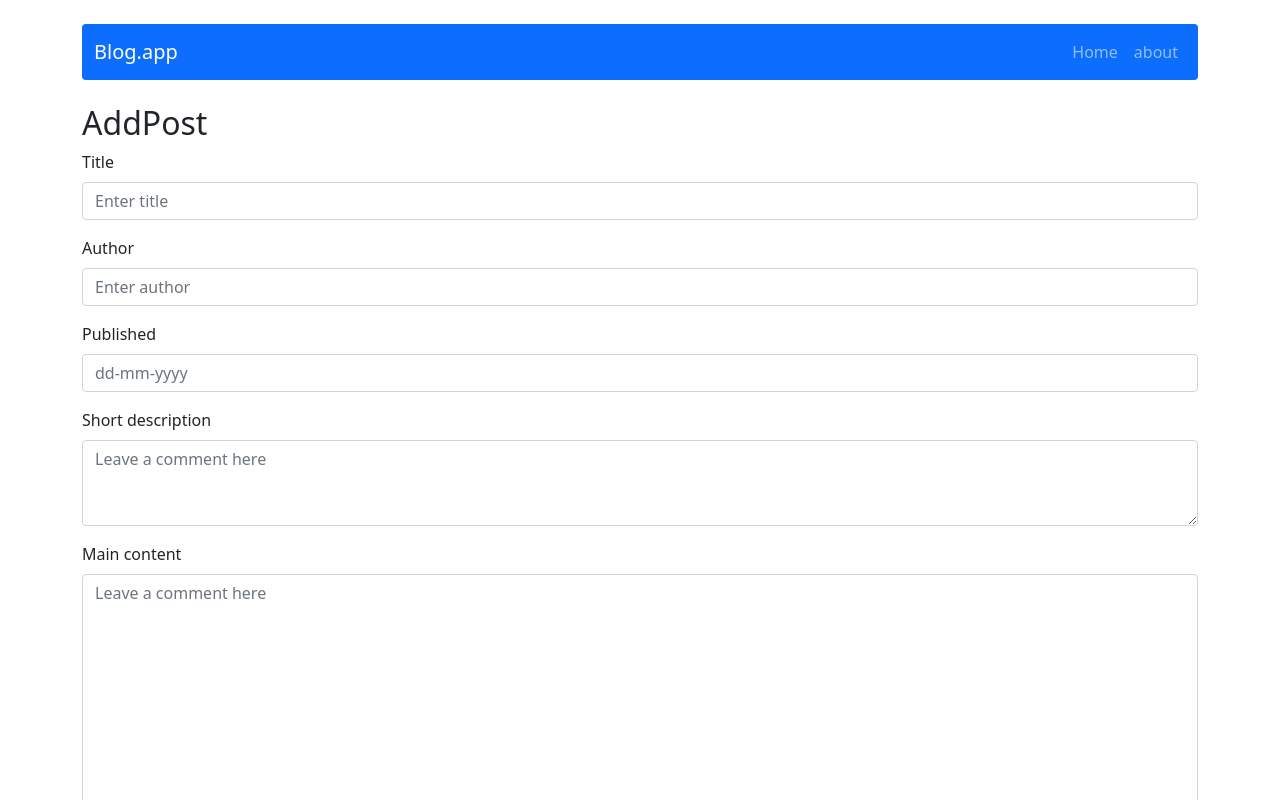
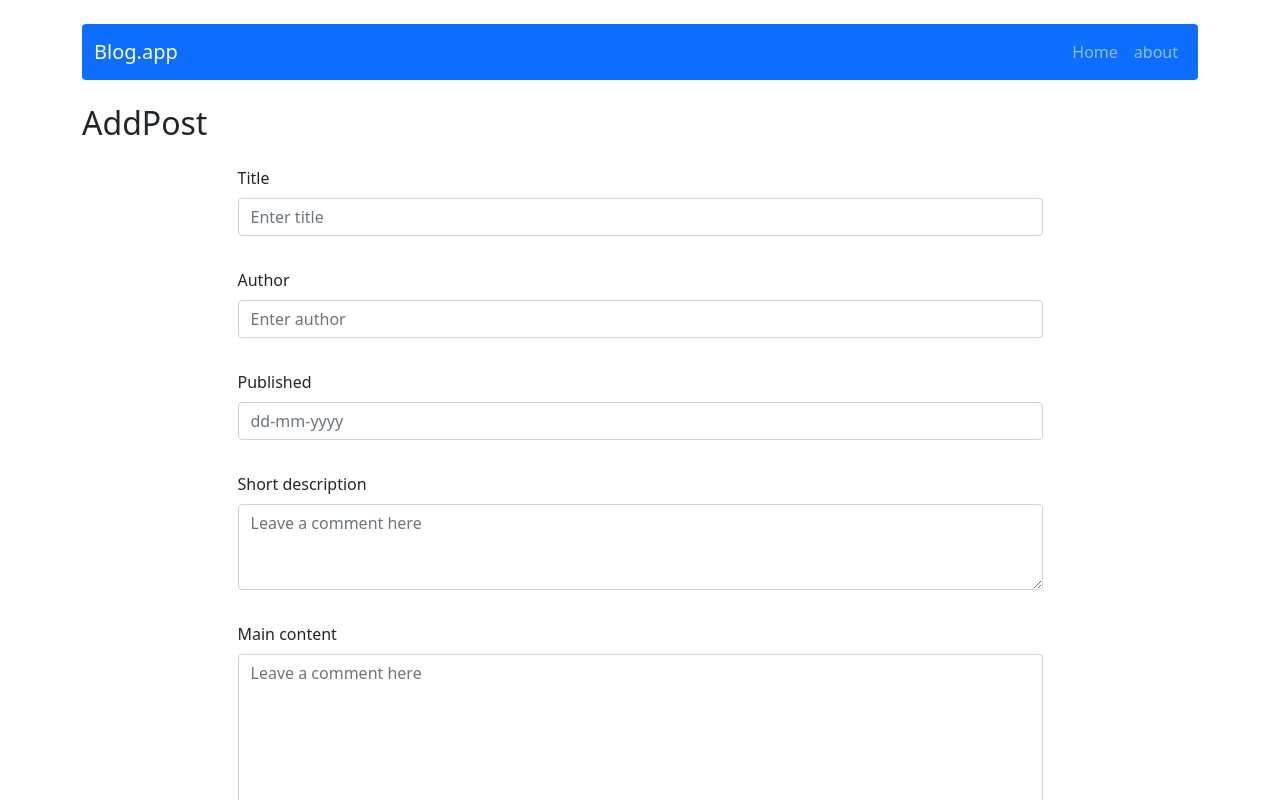
Before and after one commit to MichalWiaderkowicz/react-bolg, a React (Create React App) app: page /post/add in a window 1280 px wide. Shown: the top 800 px of the page. Built offline with nearby package versions, Linux system fonts and the light colour scheme.

Commit message:
add onChange to inputs in AddPostForm

```diff
--- a/src/components/Features/AddPostForm/AddPostForm.js
+++ b/src/components/Features/AddPostForm/AddPostForm.js
@@ -1,37 +1,58 @@
+import { useState } from "react";
 import { Button, Form } from "react-bootstrap";
 
 const AddPostForm = () => {
+  const [title, setTitle] = useState("");
+  const [author, setAuthor] = useState("");
+  const [publishedDate, setPublishedDate] = useState("");
+  const [shortDescription, setShortDescription] = useState("");
+  const [content, setContent] = useState("");
   return (
     <Form>
-      <Form.Group className="mb-3">
+      <Form.Group className="m-auto w-75 p-3">
         <Form.Label>Title</Form.Label>
-        <Form.Control placeholder="Enter title" />
+        <Form.Control
+          value={title}
+          onChange={(e) => setTitle(e.target.value)}
+          placeholder="Enter title"
+        />
       </Form.Group>
-      <Form.Group className="mb-3">
+      <Form.Group className="m-auto w-75 p-3">
         <Form.Label>Author</Form.Label>
-        <Form.Control placeholder="Enter author" />
+        <Form.Control
+          value={author}
+          onChange={(e) => setAuthor(e.target.value)}
+          placeholder="Enter author"
+        />
       </Form.Group>
-      <Form.Group className="mb-3">
+      <Form.Group className="m-auto w-75 p-3">
         <Form.Label>Published</Form.Label>
-        <Form.Control placeholder="dd-mm-yyyy" />
+        <Form.Control
+          value={publishedDate}
+          onChange={(e) => setPublishedDate(e.target.value)}
+          placeholder="dd-mm-yyyy"
+        />
       </Form.Group>
-      <Form.Group className="mb-3">
+      <Form.Group className="m-auto w-75 p-3">
         <Form.Label>Short description</Form.Label>
         <Form.Control
+          value={shortDescription}
+          onChange={(e) => setShortDescription(e.target.value)}
           placeholder="Leave a comment here"
           as="textarea"
           rows={3}
         />
       </Form.Group>
-      <Form.Group className="mb-3">
+      <Form.Group className="m-auto w-75 p-3">
         <Form.Label>Main content</Form.Label>
         <Form.Control
+          value={content}
+          onChange={(e) => setContent(e.target.value)}
           placeholder="Leave a comment here"
           as="textarea"
           rows={10}
         />
       </Form.Group>
-
       <Button variant="primary" type="submit">
         Add post
       </Button>
```
